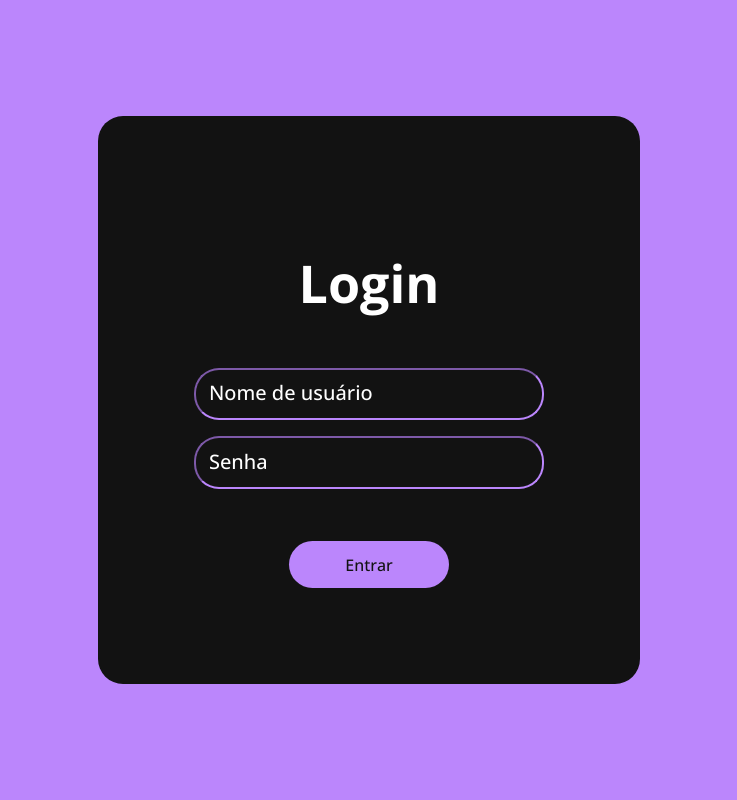
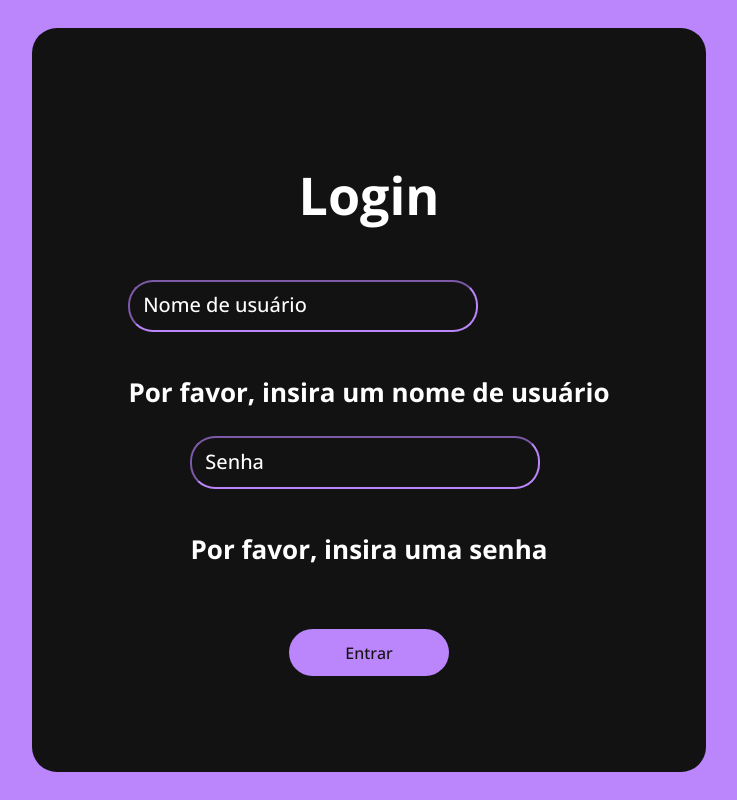
Before and after one commit to Yuri-Fbr/Desafio-Delfos, a plain HTML site: page index.html in a window 1280 px wide. Both pictures are taken after a click on the button "Entrar". Shown: the whole page, without its empty margins (271-1008 px from the left). Drawn offline with nearby package versions, Linux system fonts and the light colour scheme.

Commit message:
index.html

```diff
--- a/index.html
+++ b/index.html
@@ -11,10 +11,47 @@
 </head>
 <body>
     <div class="container">
-        <h1>Login</h1>
-        <input type="text" placeholder="Nome de usuário">
-        <input type="password" placeholder="Senha">
-        <button>Entrar</button>
+            <h1>Login</h1>
+            <div class="name">
+                <input type="text" placeholder="Nome de usuário" id="name">
+                <div id="invalid1"><p></p></div>
+            </div>
+
+            <div class="password">
+                <input type="password" placeholder="Senha" id="password">
+                <div id="invalid2"><p></p></div>
+            </div>
+
+            <button>Entrar</button>
     </div>
+    <script>
+
+        const btn = document.querySelector('button');
+        var inv1 = document.getElementById('invalid1');
+        var inv2 = document.getElementById('invalid2');
+
+        btn.addEventListener('click', entrar);
+
+
+        function entrar() {
+            var name = document.getElementById('name').value;
+            var password = document.getElementById('password').value;
+
+            if (name == '') {
+                inv1.innerHTML = `<p>Por favor, insira um nome de usuário</p>`
+            }
+            else {
+                inv1.innerHTML = ``
+            }
+            if (password == '') {
+                inv2.innerHTML = `<p>Por favor, insira uma senha</p>`
+            }
+            else {
+                inv2.innerHTML = ``
+            }
+        }
+
+    </script>
+
 </body>
 </html>
```
